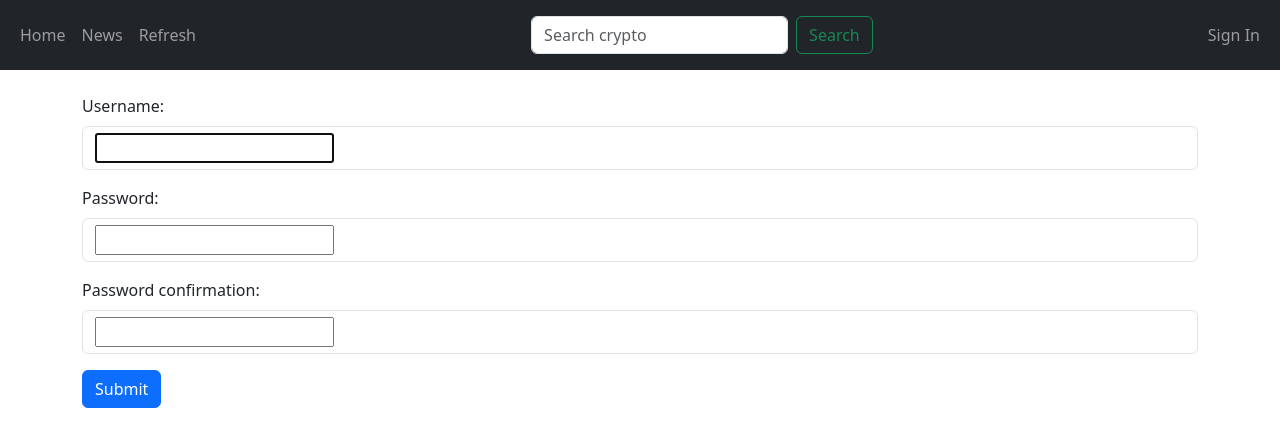
After one commit to Vixroff/cryptocurrencies-app, a Django app: page /register/ in a window 1280 px wide. The commit adds this page. Shown: the top 447 px of the page. Run offline with Django 4.2, Linux system fonts and the light colour scheme; parts of the project's set-up code (start-up, migrations or seed data) failed here and were passed over.

Commit message:
Add feature: registration user

```diff
--- /dev/null
+++ b/apptrix/app/forms.py
@@ -0,0 +1,8 @@
+from django.contrib.auth import get_user_model
+from django.contrib.auth.forms import UserCreationForm
+
+
+class CreateUserForm(UserCreationForm):
+
+    class Meta(UserCreationForm.Meta):
+        model = get_user_model()
--- /dev/null
+++ b/apptrix/app/templates/registration/register.html
@@ -0,0 +1,29 @@
+{% extends 'base.html' %}
+
+{% block content %}
+
+<div class="container">
+    <form method="post" action="{% url 'register' %}">
+        {% csrf_token %}
+        {% if form.errors %}
+            {% for field, error in form.errors.items %}
+                <p>{{ error }}</p>
+            {% endfor %}
+        {% endif %}
+        <div class="mb-3">
+            <div class="form-label">{{ form.username.label_tag }}</div>
+            <div type="username" class="form-control">{{ form.username }}</div>
+        </div>
+        <div class="mb-3">
+            <div class="form-label">{{ form.password1.label_tag }}</div>
+            <div type="password" class="form-control">{{ form.password1 }}</div>
+        </div>
+        <div class="mb-3">
+            <div class="form-label">{{ form.password2.label_tag }}</div>
+            <div type="password" class="form-control">{{ form.password2 }}</div>
+        </div>
+        <button type="submit" class="btn btn-primary mb-3">Submit</button>
+    </form>
+</div>
+
+{% endblock content %}
--- a/apptrix/app/urls.py
+++ b/apptrix/app/urls.py
@@ -1,9 +1,10 @@
 from django.urls import path, include
 
-from .views import MainView, RefreshCrypto
+from .views import MainView, RefreshCrypto, RegistrationView
 
 urlpatterns = [
     path('', MainView.as_view(), name='main'),
     path('cryptocurrencies/refresh', RefreshCrypto.as_view(), name='refresh-crypto'),
     path('auth/', include('django.contrib.auth.urls')),
+    path('register/', RegistrationView.as_view(), name='register'),
 ]
--- a/apptrix/app/views.py
+++ b/apptrix/app/views.py
@@ -1,7 +1,9 @@
-from django.views.generic import ListView, RedirectView
+from django.views.generic import ListView, RedirectView, CreateView
+from django.urls import reverse_lazy
 
 from .models import CryptoCurrency
 from .tasks import create_or_update_cryptocurrencies
+from .forms import CreateUserForm
 
 
 class MainView(ListView):
@@ -27,3 +29,9 @@ class RefreshCrypto(RedirectView):
         while not task.ready():
             pass
         return super().get(request, *args, **kwargs)
+
+
+class RegistrationView(CreateView):
+    form_class = CreateUserForm
+    template_name = 'registration/register.html'
+    success_url = reverse_lazy('main')
--- a/apptrix/config/settings.py
+++ b/apptrix/config/settings.py
@@ -78,6 +78,8 @@ AUTH_PASSWORD_VALIDATORS = [
     },
 ]
 
+LOGIN_REDIRECT_URL = 'main'
+
 LANGUAGE_CODE = 'en-us'
 
 TIME_ZONE = 'UTC'
```
Also changed, not shown: apptrix/app/templates/registration/login.html (+4 -4 lines).
